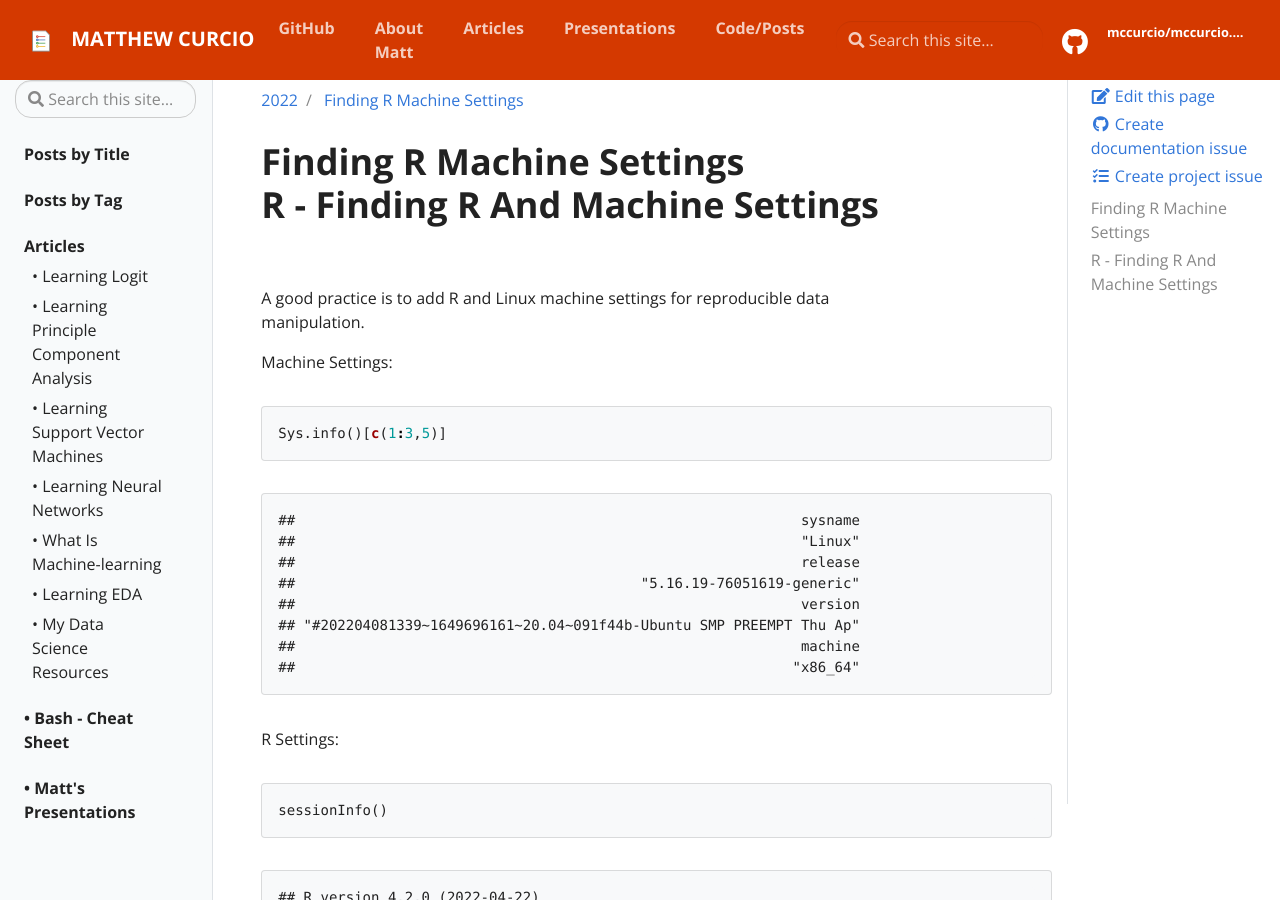
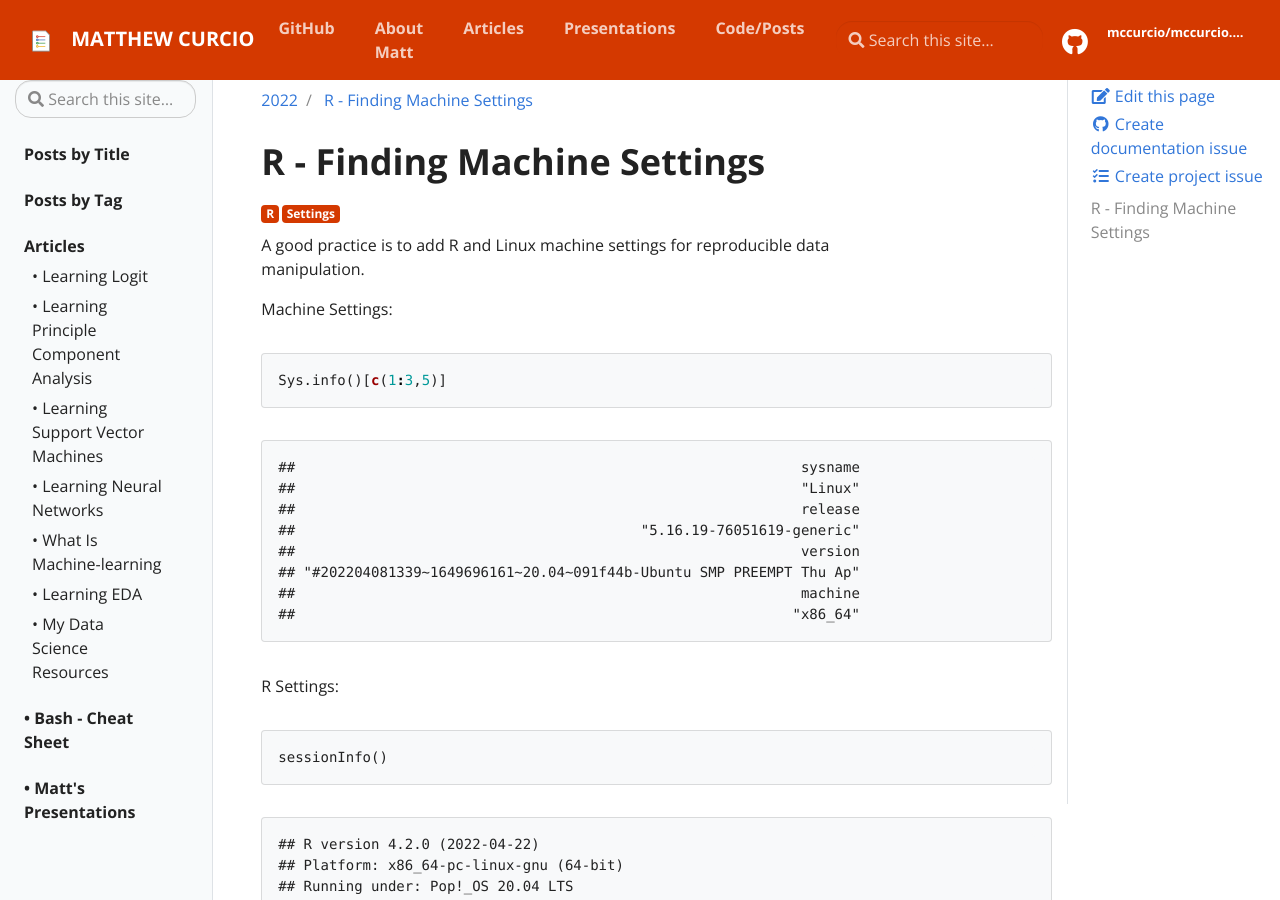
Before and after one commit to mccurcio/mccurcio.github.io, a Jekyll site: the page built from _posts/r/2022-01-11-finding-R-machine-settings.md, in a window 1280 px wide and 900 px high. Built offline with Jekyll 4.4.1, drawn with Linux system fonts in a browser that asks for light colours; our own code applies the rules of GitHub Pages for plain Markdown files.

Commit message:
Update 2022-01-11-finding-R-machine-settings.md

```diff
--- a/_posts/r/2022-01-11-finding-R-machine-settings.md
+++ b/_posts/r/2022-01-11-finding-R-machine-settings.md
@@ -1,5 +1,7 @@
-R - Finding R And Machine Settings
-================
+---
+title: "R - Finding Machine Settings"
+tags: R Settings
+---
 
 A good practice is to add R and Linux machine settings for reproducible
 data manipulation.
```
